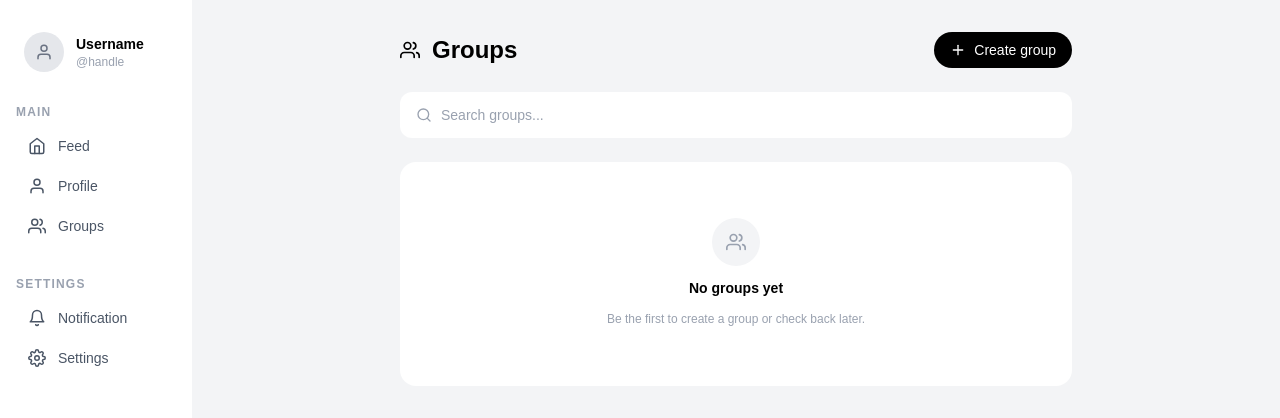
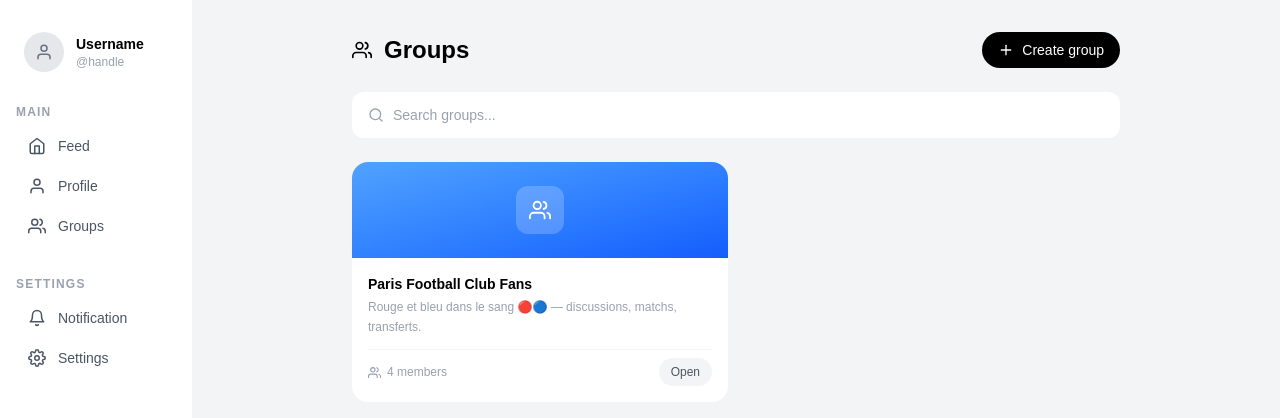
Before and after one commit to mchamakh/social-network, a Next.js app in the folder frontend/: page /groups in a window 1280 px wide. Shown: the top 418 px of the page. Built offline with nearby package versions, Linux system fonts and the light colour scheme.

Commit message:
create a fake group to visualize UI/UX

```diff
--- a/frontend/app/groups/[id]/page.tsx
+++ b/frontend/app/groups/[id]/page.tsx
@@ -44,28 +44,42 @@ export default function GroupDetail() {
 
   // TODO: fetch group info from GET /api/groups/:id
   const isCreator = true;
-  const groupTitle = "Group name";
-  const groupDescription = "Group description";
+  const groupTitle = "Paris Football Club Fans";
+  const groupDescription = "Rouge et bleu dans le sang 🔴🔵 — discussions, matchs, transferts.";
   const isMember = true;
 
   // TODO: fetch from GET /api/groups/:id/posts
-  const [posts] = useState<Post[]>([]);
+  const [posts] = useState<Post[]>([
+    { id: "1", author: "Karim B.", handle: "@kb7", date: "13/05/2026 20h10", content: "Quel match hier soir, on a tout déchiré 🔥", likes: 34, comments: 8, liked: true },
+    { id: "2", author: "Sarah M.", handle: "@sarahm", date: "12/05/2026 18h45", content: "Le nouveau transfert c'est officiel, bienvenue au club ! 🎉", likes: 72, comments: 21, liked: false },
+    { id: "3", author: "Dempele", handle: "@dembouz", date: "11/05/2026 14h00", content: "Qui vient au prochain match ? On se retrouve devant le stade à 19h.", likes: 18, comments: 5, liked: false },
+  ]);
   const [newPost, setNewPost] = useState("");
 
   // TODO: fetch from GET /api/groups/:id/events
-  const [events] = useState<Event[]>([]);
+  const [events] = useState<Event[]>([
+    { id: "1", title: "Match Day — PSG vs Lyon", description: "Venez nombreux supporter l'équipe au Parc des Princes !", datetime: "Samedi 17 mai 2026 à 21h00", going: 14, not_going: 3, my_rsvp: "going" },
+    { id: "2", title: "Watch party chez Karim", description: "Retransmission du match en déplacement, bonne ambiance garantie.", datetime: "Mercredi 21 mai 2026 à 20h45", going: 7, not_going: 1, my_rsvp: null },
+  ]);
   const [showCreateEvent, setShowCreateEvent] = useState(false);
   const [eventTitle, setEventTitle] = useState("");
   const [eventDesc, setEventDesc] = useState("");
   const [eventDatetime, setEventDatetime] = useState("");
 
   // TODO: fetch from GET /api/groups/:id/members
-  const [members] = useState<Member[]>([]);
+  const [members] = useState<Member[]>([
+    { id: "1", name: "Dempele", handle: "@dembouz", is_creator: true },
+    { id: "2", name: "Karim B.", handle: "@kb7", is_creator: false },
+    { id: "3", name: "Sarah M.", handle: "@sarahm", is_creator: false },
+    { id: "4", name: "Lucas R.", handle: "@lucasr", is_creator: false },
+  ]);
   const [showInvite, setShowInvite] = useState(false);
   const [inviteSearch, setInviteSearch] = useState("");
 
   // TODO: fetch from GET /api/groups/:id/requests (creator only)
-  const [requests] = useState<JoinRequest[]>([]);
+  const [requests] = useState<JoinRequest[]>([
+    { id: "1", name: "Mehdi A.", handle: "@mehdia" },
+  ]);
 
   const handlePost = () => {
     if (!newPost.trim()) return;
--- a/frontend/app/groups/page.tsx
+++ b/frontend/app/groups/page.tsx
@@ -15,7 +15,9 @@ type Group = {
 
 export default function Groups() {
   // TODO: fetch from GET /api/groups
-  const [groups] = useState<Group[]>([]);
+  const [groups] = useState<Group[]>([
+    { id: "test", title: "Paris Football Club Fans", description: "Rouge et bleu dans le sang 🔴🔵 — discussions, matchs, transferts.", members: 4, is_member: true, is_requested: false },
+  ]);
   const [search, setSearch] = useState("");
   const [showCreate, setShowCreate] = useState(false);
   const [title, setTitle] = useState("");
@@ -42,7 +44,7 @@ export default function Groups() {
       </div>
 
       <div className="flex flex-col flex-1 px-8 pt-8 pb-8">
-        <div className="max-w-2xl w-full mx-auto flex flex-col gap-6">
+        <div className="max-w-3xl w-full mx-auto flex flex-col gap-6">
 
           {/* Header */}
           <div className="flex items-center justify-between">
@@ -122,7 +124,7 @@ export default function Groups() {
             </div>
           )}
 
-          {/* Groups list */}
+          {/* Groups grid */}
           {filtered.length === 0 ? (
             <div className="bg-white rounded-2xl py-14 flex flex-col items-center gap-3 text-center px-8">
               <div className="h-12 w-12 rounded-full bg-gray-100 flex items-center justify-center">
@@ -134,38 +136,60 @@ export default function Groups() {
               </p>
             </div>
           ) : (
-            <div className="flex flex-col gap-3">
-              {filtered.map((group) => (
-                <div key={group.id} className="bg-white rounded-2xl p-4 flex items-center gap-4">
-                  <div className="h-12 w-12 rounded-xl bg-gray-100 flex items-center justify-center shrink-0">
-                    <FiUsers size={20} className="text-gray-400" />
+            <div className="grid grid-cols-2 gap-4">
+              {filtered.map((group, i) => {
+                const banners = [
+                  "bg-gradient-to-br from-blue-400 to-blue-600",
+                  "bg-gradient-to-br from-rose-400 to-pink-600",
+                  "bg-gradient-to-br from-amber-400 to-orange-500",
+                  "bg-gradient-to-br from-emerald-400 to-teal-600",
+                  "bg-gradient-to-br from-violet-400 to-purple-600",
+                  "bg-gradient-to-br from-sky-400 to-cyan-600",
+                ];
+                const banner = banners[i % banners.length];
+                return (
+                  <div key={group.id} className="bg-white rounded-2xl overflow-hidden flex flex-col hover:shadow-md transition-shadow">
+                    {/* Banner */}
+                    <div className={`${banner} h-24 flex items-center justify-center`}>
+                      <div className="h-12 w-12 rounded-xl bg-white/20 flex items-center justify-center">
+                        <FiUsers size={22} className="text-white" />
                       </div>
-                  <div className="flex-1 min-w-0">
-                    <Link href={`/groups/${group.id}`} className="text-sm font-semibold text-black hover:underline">
+                    </div>
+
+                    {/* Content */}
+                    <div className="p-4 flex flex-col gap-3 flex-1">
+                      <div>
+                        <Link href={`/groups/${group.id}`} className="text-sm font-bold text-black hover:underline line-clamp-1">
                           {group.title}
                         </Link>
-                    <p className="text-xs text-gray-400 truncate mt-0.5">{group.description}</p>
-                    <p className="text-xs text-gray-400 mt-0.5">{group.members} members</p>
+                        <p className="text-xs text-gray-400 mt-1 line-clamp-2 leading-relaxed">{group.description}</p>
+                      </div>
+                      <div className="flex items-center justify-between mt-auto pt-2 border-t border-gray-100">
+                        <div className="flex items-center gap-1.5 text-xs text-gray-400">
+                          <FiUsers size={13} />
+                          <span>{group.members} members</span>
                         </div>
                         {group.is_member ? (
                           <Link
                             href={`/groups/${group.id}`}
-                      className="text-xs bg-gray-100 text-gray-500 px-4 py-1.5 rounded-full font-medium hover:bg-gray-200 transition-colors shrink-0"
+                            className="text-xs bg-gray-100 text-gray-600 px-3 py-1.5 rounded-full font-medium hover:bg-gray-200 transition-colors"
                           >
                             Open
                           </Link>
                         ) : group.is_requested ? (
-                    <span className="text-xs bg-gray-100 text-gray-400 px-4 py-1.5 rounded-full font-medium shrink-0">
+                          <span className="text-xs bg-gray-100 text-gray-400 px-3 py-1.5 rounded-full font-medium">
                             Requested
                           </span>
                         ) : (
-                    <button className="text-xs bg-black text-white px-4 py-1.5 rounded-full font-medium hover:bg-zinc-800 transition-colors shrink-0">
-                      {/* TODO: call POST /api/groups/:id/request */}
-                      Request to join
+                          <button className="text-xs bg-black text-white px-3 py-1.5 rounded-full font-medium hover:bg-zinc-800 transition-colors">
+                            Join
                           </button>
                         )}
                       </div>
-              ))}
+                    </div>
+                  </div>
+                );
+              })}
             </div>
           )}
 
```
Lines whose indentation alone changed are shown as unchanged.
